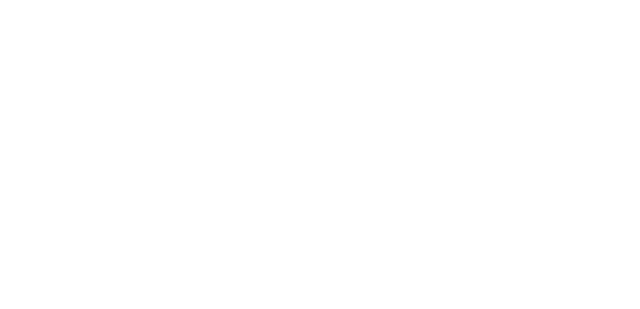
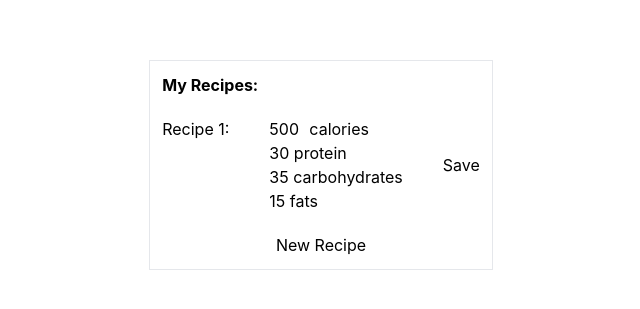
Before and after one commit to Luke0328/tomo-macro, a React (Create React App) app in the folder client/: page /MyRecipes in a window 1280 px wide. Before the commit this address had no page. Shown: the part 235-544 px from the top of the page, without its empty margins (319-959 px from the left). Built offline with nearby package versions, Linux system fonts and the light colour scheme.

Commit message:
Create recipes menu; implement new recipe button

```diff
--- a/client/src/App.tsx
+++ b/client/src/App.tsx
@@ -2,9 +2,10 @@ import React, { useState } from 'react';
 import { Routes, Route } from 'react-router-dom'
 import logo from './logo.svg';
 import './App.css';
-import Login  from "./loginPage"
-import Register from "./registrationPage"
-import Home from "./homePage"
+import Login  from "./loginPage";
+import Register from "./registrationPage";
+import Home from "./homePage";
+import MyRecipesMenu from './MyRecipesMenu';
 
 function App() {
   // const [page, setPage] = useState('Login');
@@ -16,6 +17,7 @@ function App() {
         <Route path="Home" element={<Home />}></Route>
         <Route path="/" element={<Login />}></Route>
         <Route path="Register" element={<Register />}></Route>
+        <Route path="MyRecipes" element={<MyRecipesMenu />}></Route>
       </Routes>
     </div>
   );
--- /dev/null
+++ b/client/src/MyRecipesMenu.tsx
@@ -0,0 +1,98 @@
+import { FC, useState, useEffect } from "react";
+
+interface IRecipeBlock {
+    recipeName?: string,
+    calories?: number,
+    protein?: number,
+    carbs?: number,
+    fats?: number,
+}
+
+const MyRecipesMenu:FC<any> = () => {
+
+    const [recipes, setRecipes] = useState<Array<IRecipeBlock>>([]);
+
+    // for testing
+    useEffect( () =>
+        setRecipes([
+            {
+                recipeName: "Recipe 1",
+                calories: 500,
+                protein: 30,
+                carbs: 35,
+                fats: 15,
+            }
+        ]
+    ), []);
+
+    // turn list of objects to RecipeBlock components to display
+    const convertToRecipeBlocks = () => recipes.map(recipe =>
+        <RecipeBlock
+            recipeName={recipe.recipeName}
+            calories={recipe.calories}
+            protein={recipe.protein}
+            carbs={recipe.carbs}
+            fats={recipe.fats}
+        />
+    );
+
+    let recipeBlockList = convertToRecipeBlocks();
+
+    function handleNewRecipe() {
+        const newRecipes = [
+            ...recipes,
+            {
+                recipeName: `Recipe ${recipes.length + 1}`,
+                calories: 0,
+                protein: 0,
+                carbs: 0,
+                fats: 0,
+            }
+        ]
+
+        setRecipes(newRecipes);
+        recipeBlockList = convertToRecipeBlocks();
+    }
+
+    return(
+        <div className="border flex flex-col gap-5 p-3">
+            <h1 className="font-bold">My Recipes:</h1>
+
+            {recipeBlockList}
+
+            <button onClick={handleNewRecipe}>New Recipe</button>
+        </div>
+    );
+}
+
+const RecipeBlock:FC<IRecipeBlock> = ({ recipeName, calories, protein, carbs, fats }) => {
+    return(
+        <div className="flex gap-10">
+            <div>
+                {recipeName}:
+            </div>
+
+            <ul>
+                <li>
+                    <label>
+                        <input type="text" value={calories} className="w-10"/>
+                        calories
+                    </label>
+                </li>
+                <li>
+                    {protein} protein
+                </li>
+                <li>
+                    {carbs} carbohydrates
+                </li>
+                <li>
+                    {fats} fats
+                </li>
+            </ul>
+
+            <button>Save</button>
+        </div>
+    );
+}
+
+export default MyRecipesMenu;
--- a/client/src/loginPage.tsx
+++ b/client/src/loginPage.tsx
@@ -1,4 +1,4 @@
-import React, { useState, FormEvent } from 'react'
+import { useState, FormEvent } from 'react'
 import { useNavigate } from 'react-router-dom'
 
 
```
